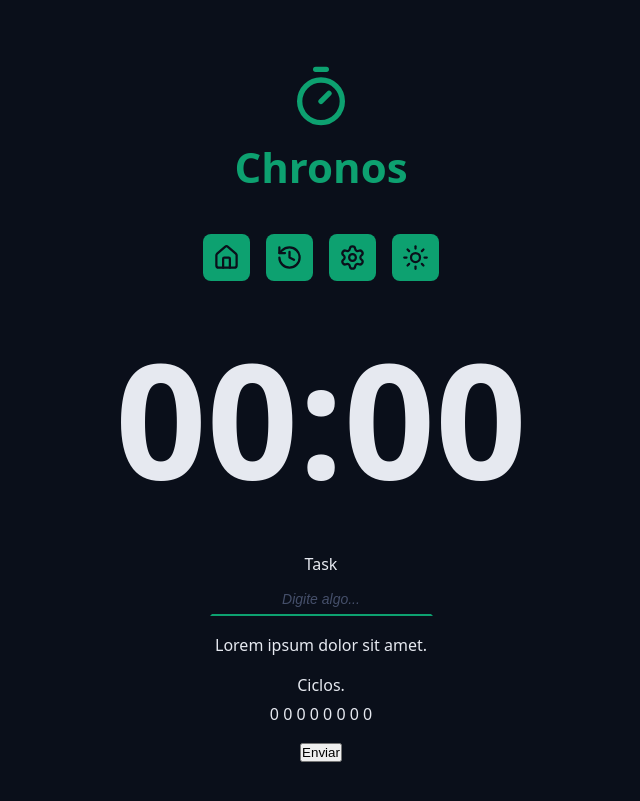
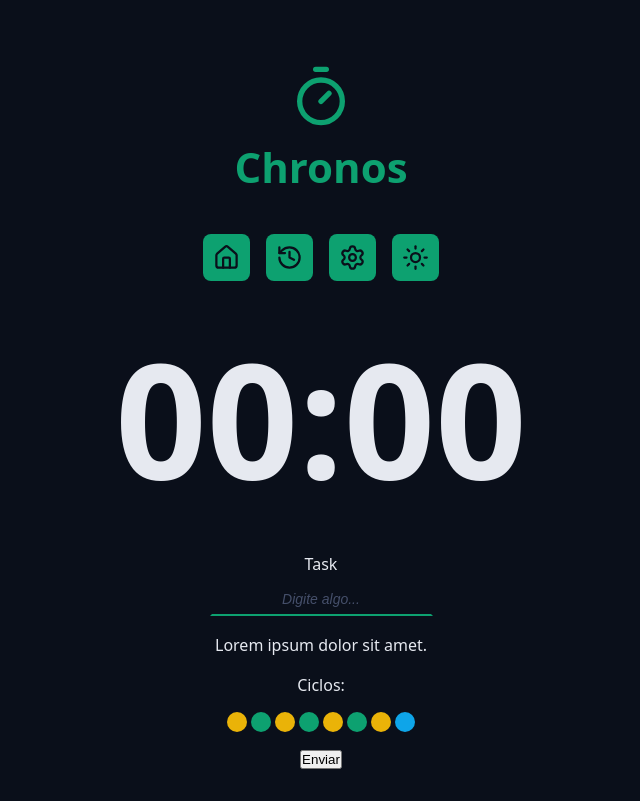
Before and after one commit to jaoDev1111/chronos-pomodoro, a React (Vite) app: page / in a window 1280 px wide. Shown: the whole page, without its empty margins (319-959 px from the left). Built offline with nearby package versions, Linux system fonts and the light colour scheme.

Commit message:
feat: create and style Cycles component

```diff
--- a/src/App.tsx
+++ b/src/App.tsx
@@ -3,6 +3,7 @@
 import { Menu } from './components/Menu';
 import { CountDown } from './components/CountDown';
 import { BaseInput } from './components/BaseInput';
+import { Cycles } from './components/Cycles';
 
 import { TimerIcon } from 'lucide-react';
 
@@ -45,8 +46,7 @@
           </div>
 
           <div className='formRow'>
-            <p>Ciclos.</p>
-            <p>0 0 0 0 0 0 0 0</p>
+            <Cycles />
           </div>
 
           <div className='formRow'>
--- /dev/null
+++ b/src/components/Cycles/index.tsx
@@ -0,0 +1,20 @@
+import styles from './styles.module.css';
+
+export const Cycles = () => {
+  return (
+    <div className={styles.cycles}>
+      <span>Ciclos:</span>
+
+      <div className={styles.cycleDots}>
+        <span className={`${styles.cycleDot} ${styles.workTime}`}></span>
+        <span className={`${styles.cycleDot} ${styles.shortBreakTime}`}></span>
+        <span className={`${styles.cycleDot} ${styles.workTime}`}></span>
+        <span className={`${styles.cycleDot} ${styles.shortBreakTime}`}></span>
+        <span className={`${styles.cycleDot} ${styles.workTime}`}></span>
+        <span className={`${styles.cycleDot} ${styles.shortBreakTime}`}></span>
+        <span className={`${styles.cycleDot} ${styles.workTime}`}></span>
+        <span className={`${styles.cycleDot} ${styles.longBreakTime}`}></span>
+      </div>
+    </div>
+  );
+};
--- /dev/null
+++ b/src/components/Cycles/styles.module.css
@@ -0,0 +1,31 @@
+.cycles {
+  display: flex;
+  flex-direction: column;
+  align-items: center;
+  justify-content: center;
+  gap: 1.6rem;
+}
+
+.cycleDots {
+  display: flex;
+  gap: 0.4rem;
+}
+
+.cycleDot {
+  width: 2rem;
+  height: 2rem;
+  background-color: var(--primary);
+  border-radius: 50%;
+}
+
+.workTime {
+  background: var(--warning);
+}
+
+.shortBreakTime {
+  background-color: var(--primary);
+}
+
+.longBreakTime {
+  background-color: var(--info);
+}
```
